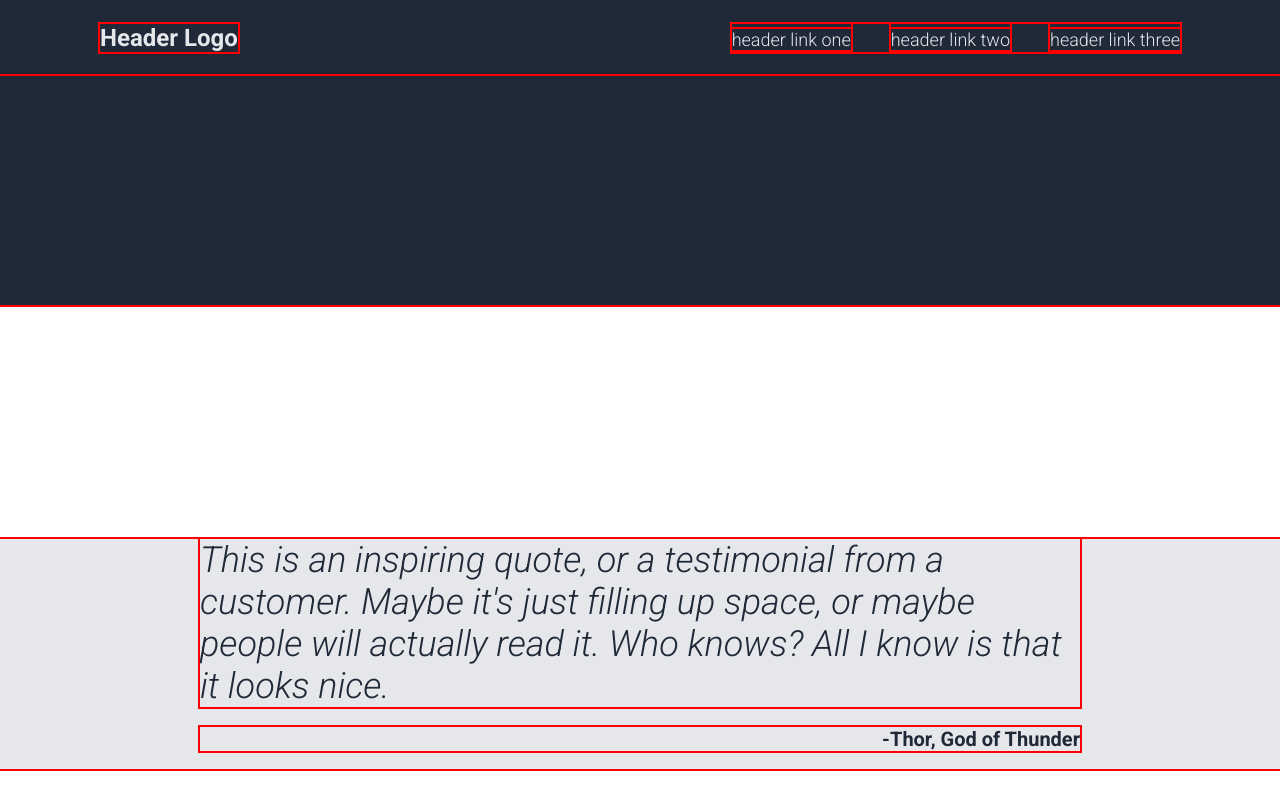
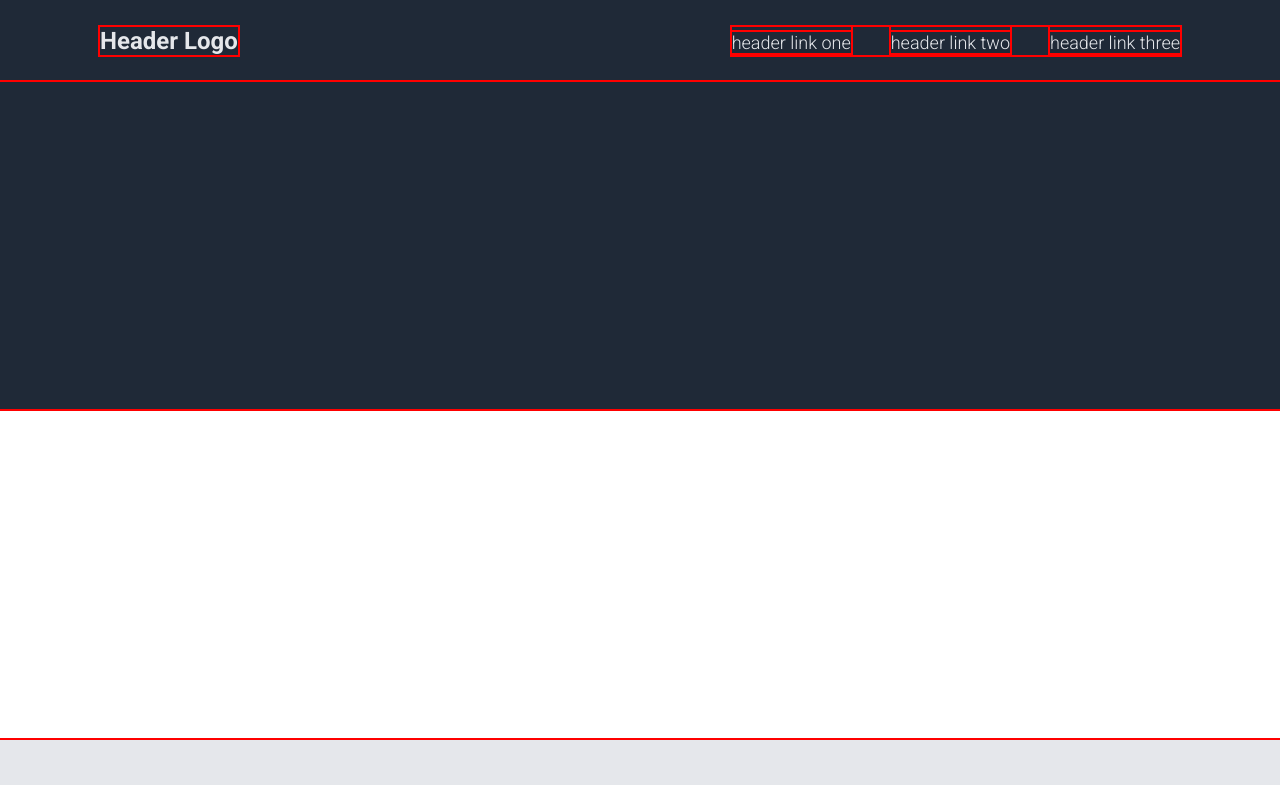
Before and after one commit to AaronHamHub/odin-landing, a plain HTML site: page index.html in a window 1280 px wide. Shown: the top 785 px of the page. Drawn offline with Linux system fonts and the light colour scheme.

Commit message:
changed height of webpage to better match example

```diff
--- a/styles.css
+++ b/styles.css
@@ -8,7 +8,7 @@ body {
     font-family: "Roboto", sans-serif;
     display: flex;
     flex-direction: column;
-    height: 1080px;
+    height: 1500px;
     margin: 0;
     background-color: black;
 }
```
